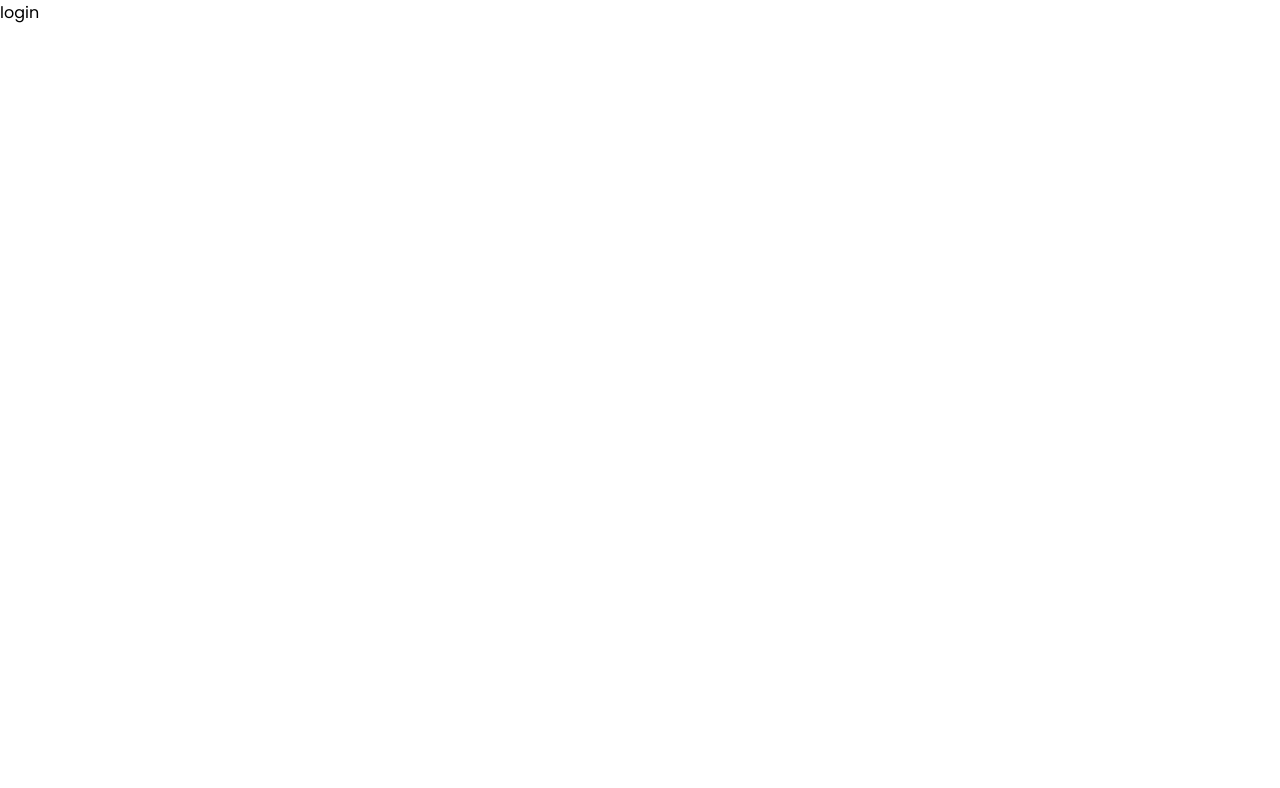
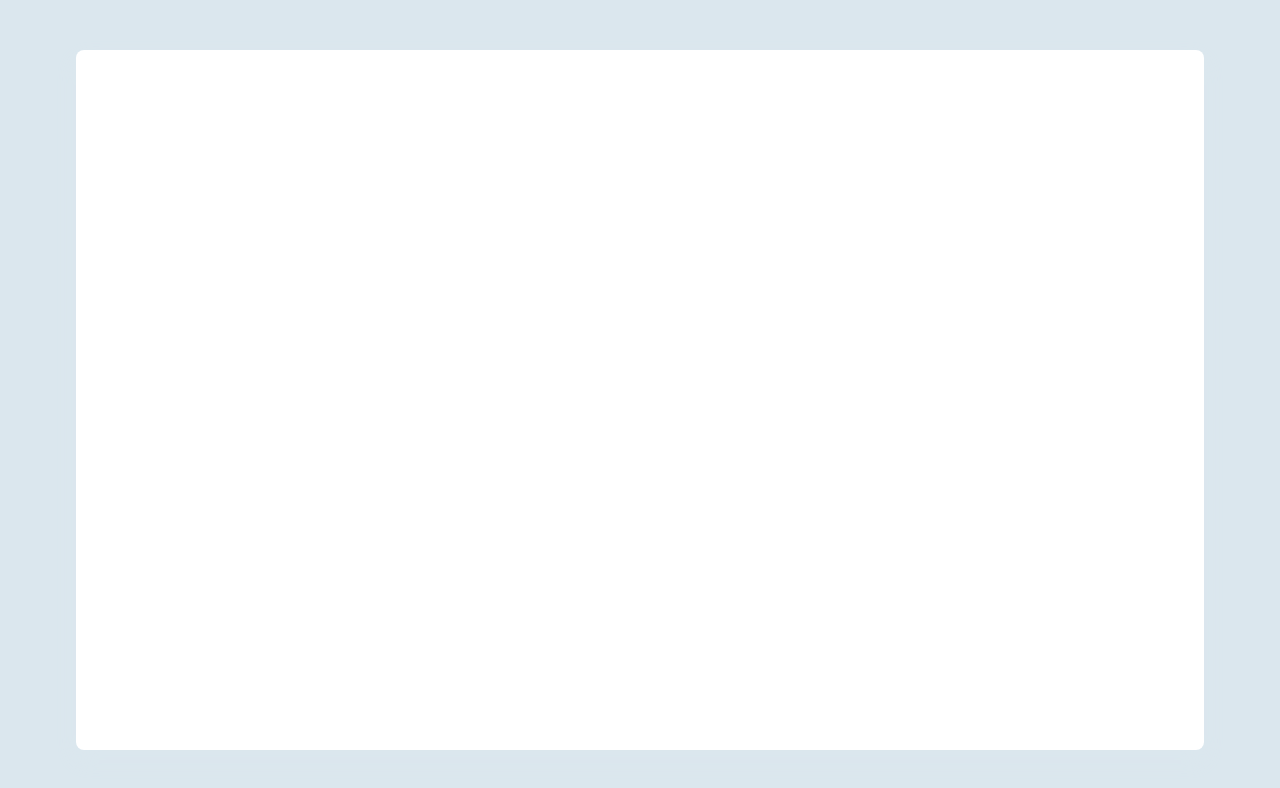
Before and after one commit to nishuiwei/admin-for-blog, a Vue app: page /login in a window 1280 px wide. Shown: the top 788 px of the page. Built offline with nearby package versions, Linux system fonts and the light colour scheme.

Commit message:
style: 登录页面部分布局

```diff
--- a/src/views/login/login-page.vue
+++ b/src/views/login/login-page.vue
@@ -1,3 +1,26 @@
 <template>
-	<div>login</div>
+	<div class="login-page">
+		<div class="login-box">
+			<!--  -->
+		</div>
+	</div>
 </template>
+
+<style lang="less" scoped>
+.login {
+	&-page {
+		display: flex;
+		justify-content: center;
+		align-items: center;
+		height: 100%;
+		background-color: var(--background-color);
+	}
+	&-box {
+		box-shadow: 0px 10px 20px 0px #dbe7ee;
+		width: 1128px;
+		height: 700px;
+		background: #ffffff;
+		border-radius: 8px;
+	}
+}
+</style>
```
